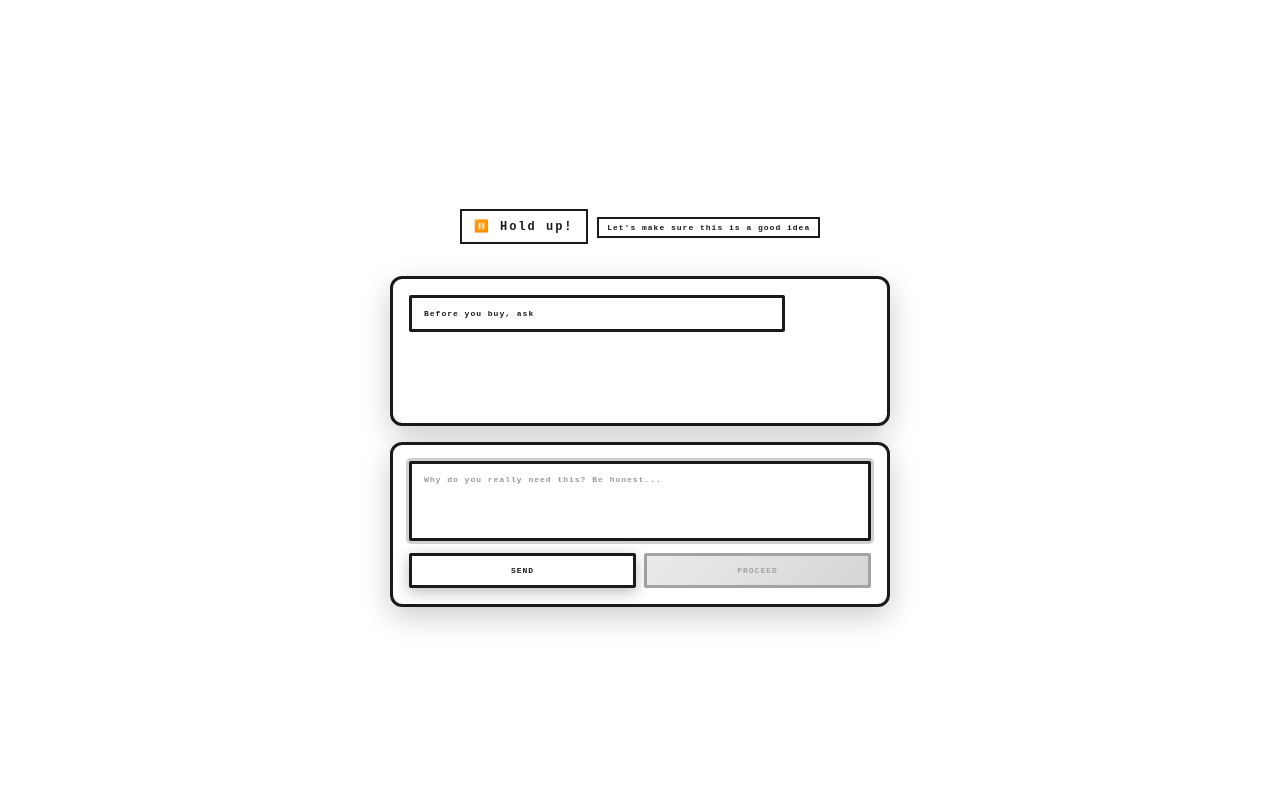
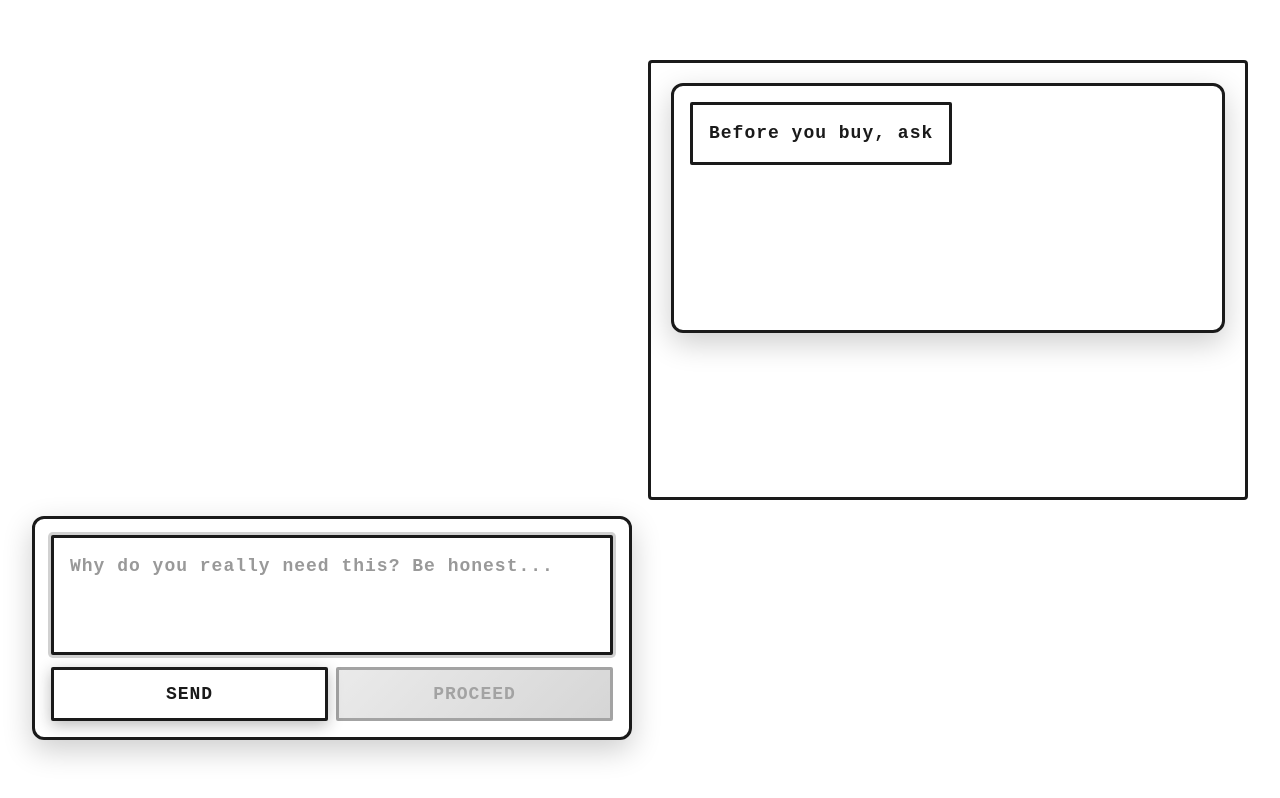
Before and after one commit to chennethelius/impulse-purchase-extension, a browser extension: page extension/overlay.html in a window 1280 px wide. Drawn offline with Linux system fonts and the light colour scheme; a web font is replaced by a local one.

Commit message:
feat: Redesign layout - move input to bottom-left, chat to top-right, increase font sizes significantly

```diff
--- a/extension/fonts.css
+++ b/extension/fonts.css
@@ -23,9 +23,9 @@
   --font-system: -apple-system, BlinkMacSystemFont, 'Segoe UI', 'Roboto', sans-serif;
 
   /* Font sizes for consistency */
-  --font-size-header: 12px;
-  --font-size-text: 8px;
-  --font-size-small: 7px;
+  --font-size-header: 28px;
+  --font-size-text: 18px;
+  --font-size-small: 14px;
 
   /* Font weights */
   --font-weight-normal: 400;
--- a/extension/overlay.html
+++ b/extension/overlay.html
@@ -9,13 +9,13 @@
 </head>
 <body>
   <div id="chat-container">
-    <div id="header">
-      <h2>⏸️ Hold up!</h2>
-      <p>Let's make sure this is a good idea</p>
+    <div id="layout-wrapper">
+      <!-- Top Right: Chat Output -->
+      <div id="chat-section">
+        <div id="chat"></div>
       </div>
 
-    <div id="chat"></div>
-
+      <!-- Bottom Left: Input -->
       <div id="input-section">
         <textarea
           id="user-input"
@@ -29,6 +29,7 @@
         </div>
       </div>
     </div>
+  </div>
 
   <!-- Animation System Scripts -->
   <script src="animations/AnimationService.js"></script>
--- a/extension/styles.css
+++ b/extension/styles.css
@@ -24,39 +24,55 @@ body {
 
 #chat-container {
   background: transparent;
-  width: 500px;
-  max-height: 85vh;
+  width: 95vw;
+  max-width: 1400px;
+  height: 85vh;
   display: flex;
   flex-direction: column;
-  gap: 16px;
+  gap: 0;
 }
 
-#header {
-  text-align: center;
-  padding: 16px;
+#layout-wrapper {
+  display: grid;
+  grid-template-columns: 1fr 1fr;
+  grid-template-rows: 1fr auto;
+  gap: 16px;
+  width: 100%;
+  height: 100%;
 }
 
-#header h2 {
-  font-size: var(--font-size-header);
-  font-weight: var(--font-weight-bold);
-  color: #1a1a1a;
-  letter-spacing: var(--letter-spacing-loose);
+/* Chat output - top right */
+#chat-section {
+  grid-column: 2;
+  grid-row: 1;
   background: white;
-  padding: 8px 12px;
-  border: 2px solid #1a1a1a;
-  display: inline-block;
+  border: 3px solid #1a1a1a;
+  padding: 20px;
+  overflow-y: auto;
+  display: flex;
+  flex-direction: column;
+  gap: 12px;
+  border-radius: 4px;
 }
 
-#header p {
-  font-size: var(--font-size-text);
-  color: #1a1a1a;
-  margin-top: 8px;
-  font-weight: var(--font-weight-bold);
-  letter-spacing: var(--letter-spacing-normal);
+#chat {
+  display: flex;
+  flex-direction: column;
+  gap: 12px;
+  flex: 1;
+}
+
+/* Input - bottom left */
+#input-section {
+  grid-column: 1;
+  grid-row: 2;
+  display: flex;
+  flex-direction: column;
+  gap: 12px;
   background: white;
-  padding: 4px 8px;
-  border: 2px solid #1a1a1a;
-  display: inline-block;
+  border: 3px solid #1a1a1a;
+  padding: 20px;
+  border-radius: 4px;
 }
 
 /* Chat Response Box */
@@ -113,10 +129,10 @@ body {
 
 .message {
   margin-bottom: 10px;
-  padding: 10px 12px;
+  padding: 14px 16px;
   border-radius: 2px;
   font-size: var(--font-size-text);
-  line-height: 1.4;
+  line-height: 1.6;
   animation: fadeIn 0.3s ease;
   border: 3px solid #1a1a1a;
   word-wrap: break-word;
@@ -166,10 +182,10 @@ body {
 
 textarea {
   width: 100%;
-  height: 80px;
+  height: 120px;
   border: 3px solid #1a1a1a;
   border-radius: 2px;
-  padding: 10px 12px;
+  padding: 14px 16px;
   font-size: var(--font-size-text);
   font-family: var(--font-primary);
   resize: none;
@@ -177,8 +193,8 @@ textarea {
   color: #1a1a1a;
   background: white;
   letter-spacing: var(--letter-spacing-normal);
-  line-height: 1.4;
   font-weight: var(--font-weight-bold);
+  line-height: 1.6;
 }
 
 textarea:focus {
@@ -200,7 +216,7 @@ textarea::placeholder {
 
 button {
   flex: 1;
-  padding: 10px 12px;
+  padding: 14px 16px;
   border-radius: 2px;
   border: 3px solid #1a1a1a;
   font-size: var(--font-size-text);
```
Lines whose indentation alone changed are shown as unchanged.
